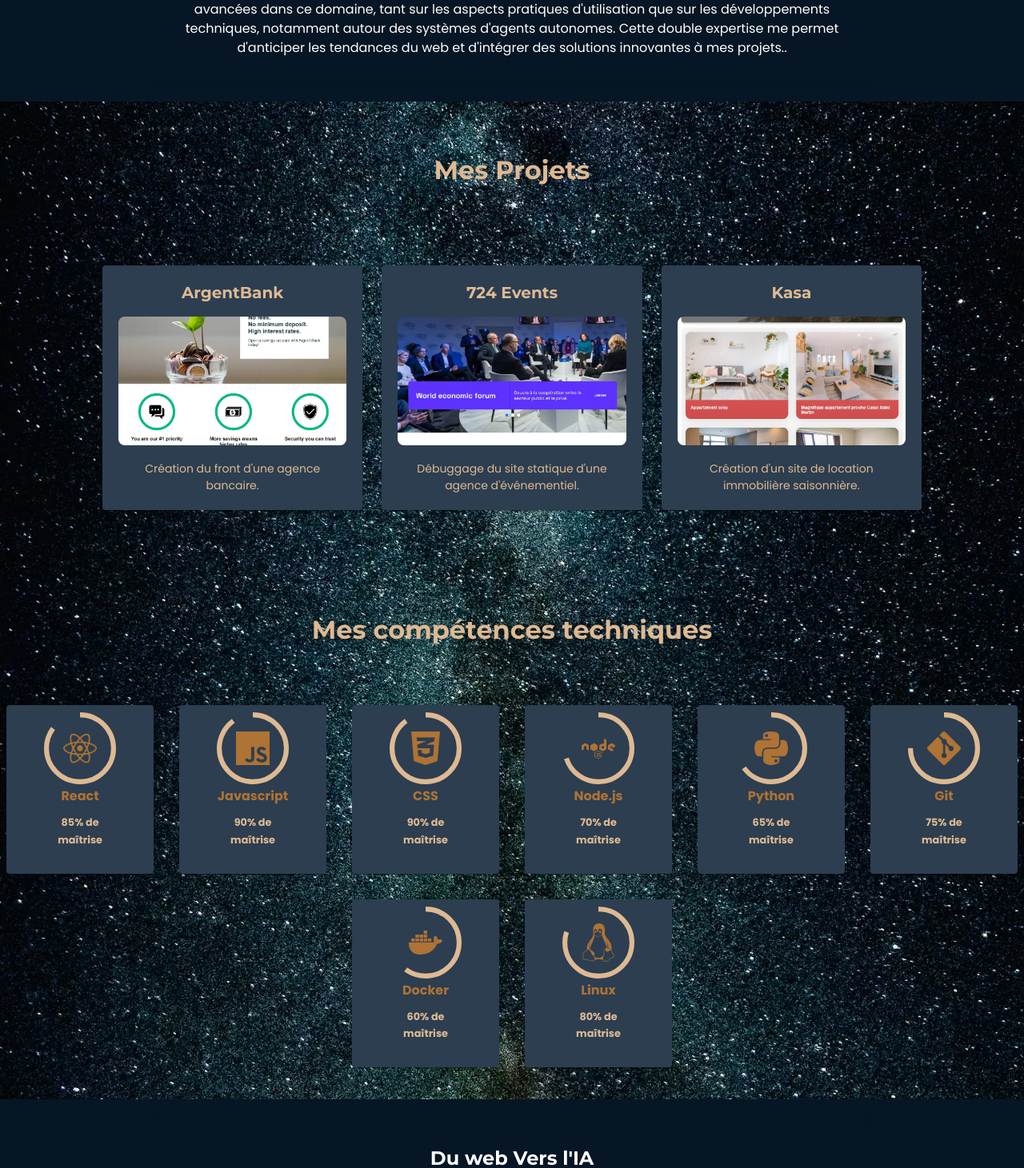
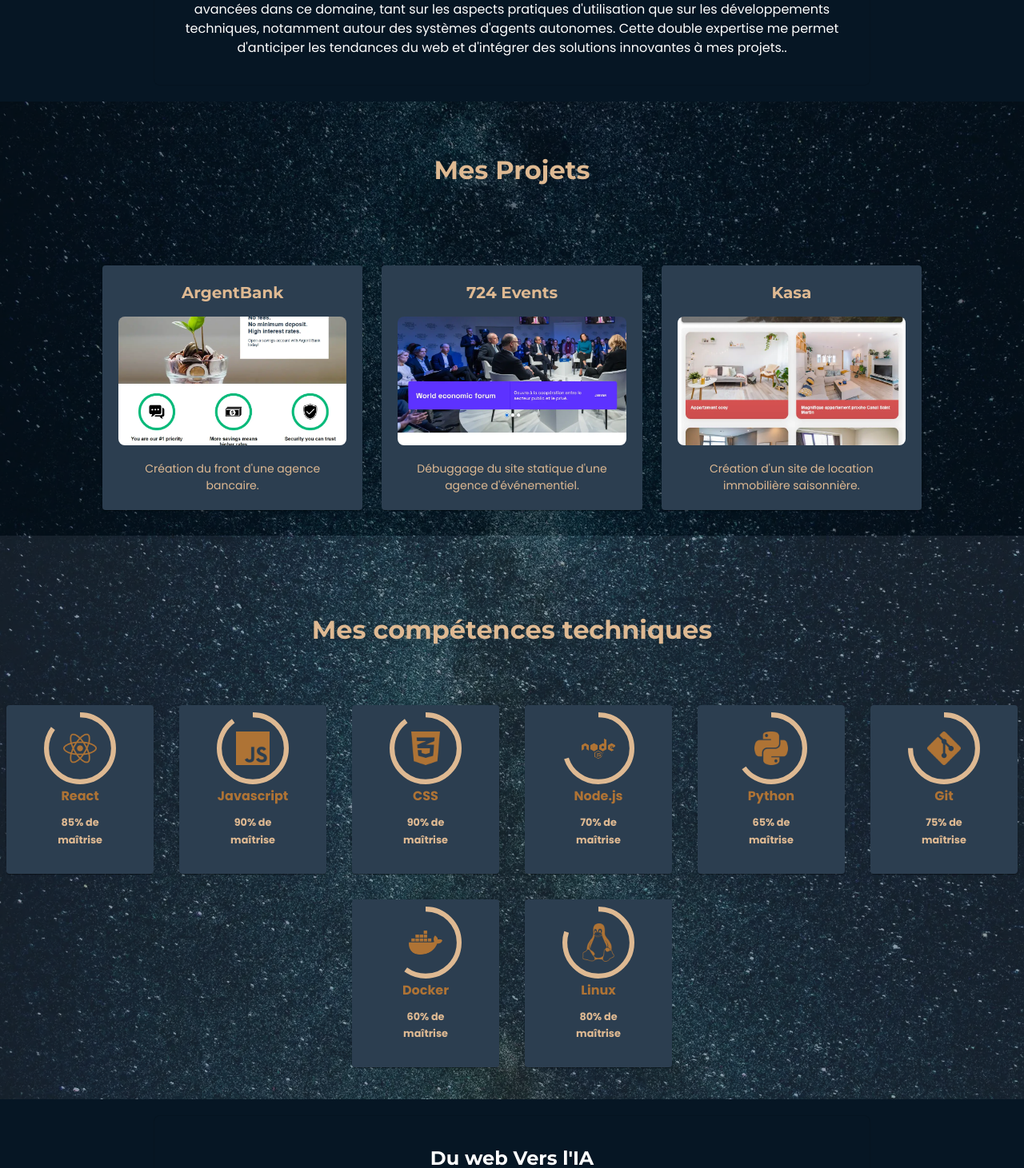
Before and after one commit to RioZeitsef/Portfolio_Matthieu, a React (Vite) app in the folder my-react-app/: page / in a window 1280 px wide. Shown: the part 589-2050 px from the top of the page at 80% size. Built offline with nearby package versions, Linux system fonts and the light colour scheme.

Commit message:
Fix the Background sections for theskils and Projets. Add the link logo for the Github link and change the color of the close modal :hover cross

```diff
--- a/my-react-app/src/assets/Pages/Home.jsx
+++ b/my-react-app/src/assets/Pages/Home.jsx
@@ -38,10 +38,10 @@ const Home = () => {
                     hideImageOnMobile={true}
                 />
             </div>
-            <div className="projects">
+            <div className={Styles.project}>
                 <ProjectCard />
             </div>
-            <div>
+            <div className={Styles.skills}>
                 <SkillsSection />
             </div>
             <div className={Styles.home}>
@@ -66,10 +66,10 @@ const Home = () => {
                     }}
                 />
             </div>
-            <div>
+            <div className={Styles.iaskills}>
                  <SkillsAccordion />
             </div>
-            <div>
+            <div className={Styles.home}>
                 <DescriptionCard
                     title={<span>Ouvert aux opportunités</span>}
                     titleVariant="h4"
--- a/my-react-app/src/assets/components/ProjectCards.jsx
+++ b/my-react-app/src/assets/components/ProjectCards.jsx
@@ -12,6 +12,7 @@ import Button from '@mui/material/Button';
 import CloseIcon from '@mui/icons-material/Close';
 import IconButton from '@mui/material/IconButton';
 import cards from '../../data/cardsData.json';
+import LaunchIcon from '@mui/icons-material/Launch';
 
 // Cette fonction aide à construire les URLs correctes pour les images
 const getImagePath = (path) => {
@@ -72,7 +73,7 @@ function ProjectCard() {
           gap: 3,
           boxSizing: 'border-box',
           justifyItems: 'center',
-          justifyContent: 'center', // Correction de la casse
+          justifyContent: 'center',
         }}
       >
         {cards.map((card, index) => (
@@ -82,7 +83,7 @@ function ProjectCard() {
               height: '100%',
               display: 'flex',
               flexDirection: 'column',
-              maxWidth: '100%', // Utiliser 100% pour une meilleure adaptation
+              maxWidth: '100%',
               width: '100%',
               backgroundColor: '#2c3e50',
             }}
@@ -117,7 +118,6 @@ function ProjectCard() {
                   }}
                   onError={(e) => {
                     console.error(`Error loading image for ${card.title}:`, e);
-                    e.target.src = '/images/placeholder.png'; // Image de remplacement
                     e.target.style.backgroundColor = '#f0f0f0';
                   }}
                 />
@@ -139,12 +139,11 @@ function ProjectCard() {
       >
         <Fade in={openModal} timeout={500}>
           <Box sx={modalStyle}>
-            {/* Modal content */}
             <Box sx={{ display: 'flex', justifyContent: 'space-between', alignItems: 'center', mb: 2 }}>
               <Typography id="modal-title" variant="h4" component="h2">
                 {modalData?.title}
               </Typography>
-              <IconButton onClick={handleCloseModal} aria-label="Fermer">
+              <IconButton onClick={handleCloseModal} aria-label="Fermer" sx={{ '&:hover': { backgroundColor: '#061624', color: "#DEB992;" } }}>
                 <CloseIcon />
               </IconButton>
             </Box>
@@ -167,7 +166,6 @@ function ProjectCard() {
               />
             </Box>
 
-            {/* Rest of modal content */}
             <Typography id="modal-description" variant="body1" sx={{ mb: 2, color: '#DEB992' }}>
               {modalData?.detailedDescription}
             </Typography>
@@ -199,16 +197,16 @@ function ProjectCard() {
               <Button
                 variant="contained"
                 sx={{
-                  backgroundColor: '#061624', // Couleur dorée personnalisée
+                  backgroundColor: '#061624',
                   '&:hover': {
-                    backgroundColor: '#2d4a63' // Version plus foncée pour le survol
+                    backgroundColor: '#2d4a63'
                   }
                 }}
                 href={modalData?.githubLink}
                 target="_blank"
                 rel="noopener noreferrer"
               >
-                GitHub
+                GitHub {<LaunchIcon sx={{ ml: 1 }} />}
               </Button>
             </Box>
           </Box>
--- a/my-react-app/src/assets/css/Pages.module.css
+++ b/my-react-app/src/assets/css/Pages.module.css
@@ -36,6 +36,7 @@ main {
   }
 
     .homeContainer h1 {
+
         color: white; /* Couleur du texte */
         text-shadow: 2px 2px 4px rgba(0, 0, 0, 0.7); /* Ombre pour le texte */
         font-size: 3rem; /* Taille de la police */
@@ -50,6 +51,10 @@ h2 {
     color: #DEB992
 }
 
-.SalestoDev {
-    padding : 20px;
+.project {
+    background-color: #06162499;
 }
+
+.skills {
+    background-color: #2c3e5079;
+}
```
